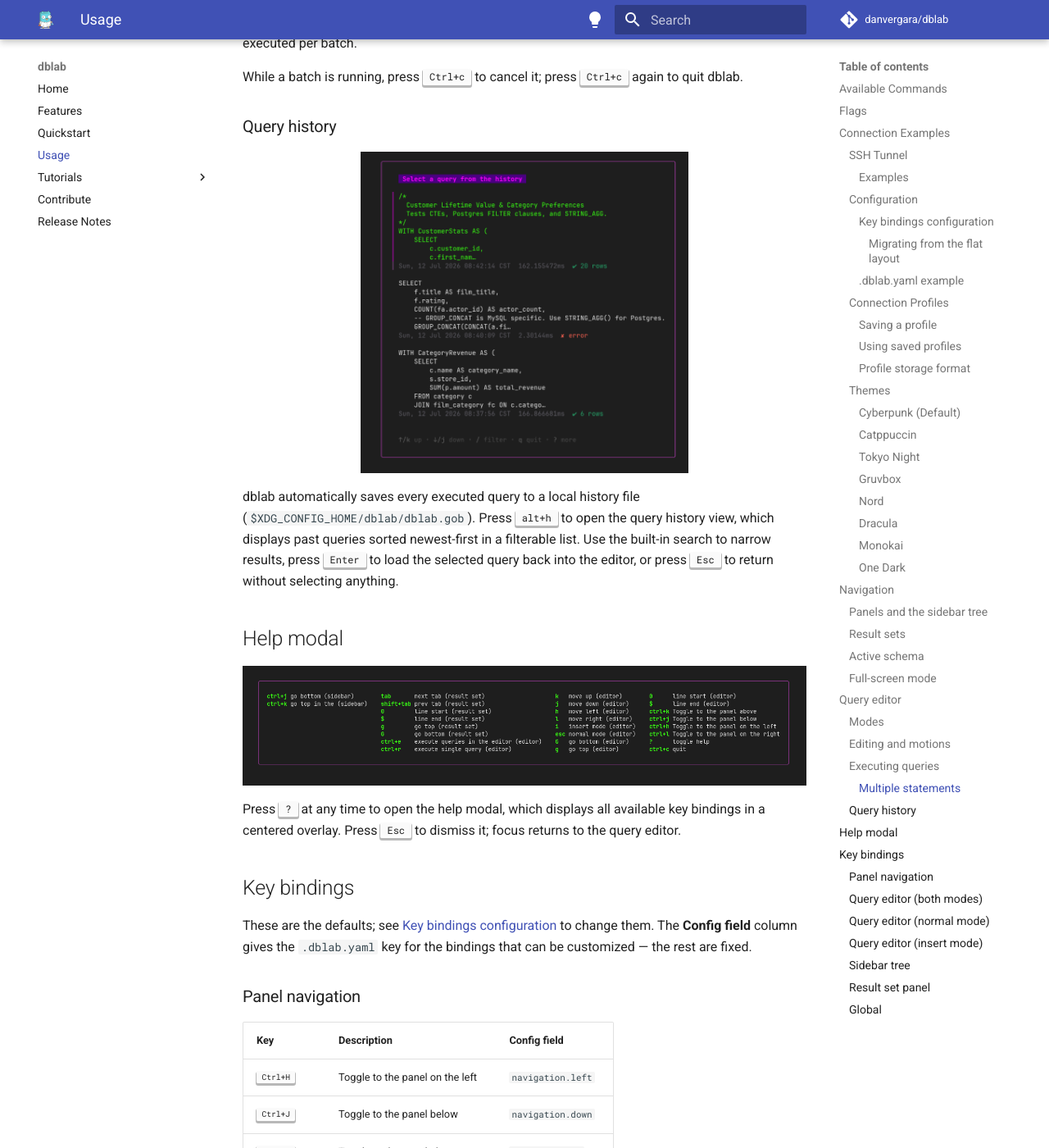
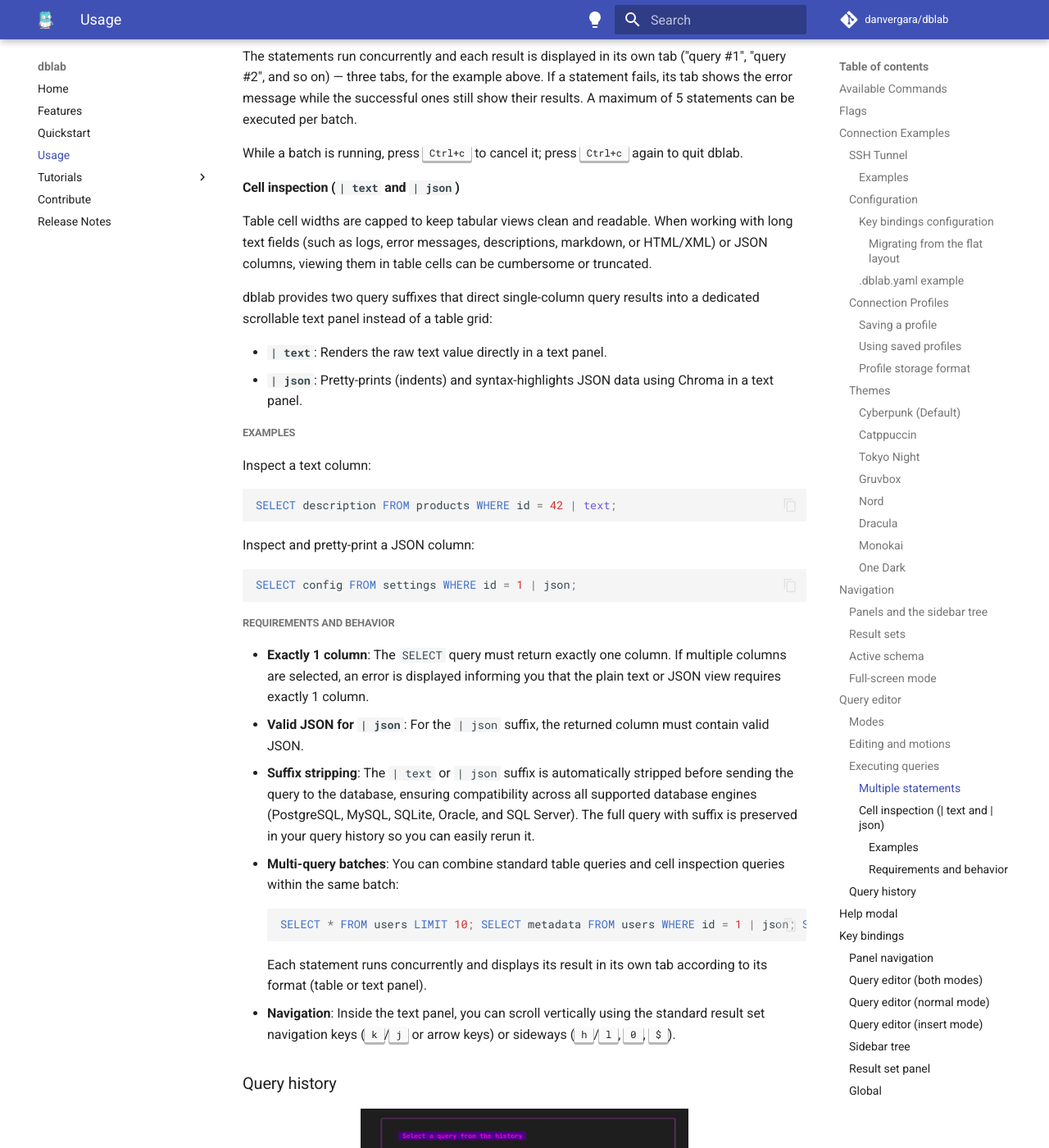
Before and after one commit to danvergara/dblab, an MkDocs documentation site: the page built from docs/usage.md, in a window 1280 px wide and 1400 px high, scrolled down 21923 px. Shown: the whole window at 82% size. Built offline with MkDocs 1.6.1 and Material for MkDocs 9.7.7, drawn with Linux system fonts in a browser that asks for light colours; comment, search, counter and statistics services are not loaded; some of the changed text lies outside the part shown.

Commit message:
feature: adjust table cell width and | text cell inspection feature (#384)
* fix(bubbletui): limit the table cell width

* feat(bubbletui): add a text suffix to inspect cell values in text panels

* docs: update docs

* fix(bubbletea): support suffix variations

````diff
--- a/docs/usage.md
+++ b/docs/usage.md
@@ -563,6 +563,8 @@
 
 Move around a result set with the arrow keys or <kbd>h</kbd>/<kbd>j</kbd>/<kbd>k</kbd>/<kbd>l</kbd>. The selected cell is highlighted so you can see where you are; press <kbd>Enter</kbd> on a cell to copy its content.
 
+Table columns have a bounded width to keep the grid compact and readable. To inspect large multiline text or JSON documents stored in a cell without truncation, run a single-column query ending with the `| text` or `| json` suffix to view it in a scrollable text panel (see [Cell inspection](#cell-inspection-text-and-json)).
+
 !!! note
 
     There are no pagination controls — they proved too slow to page through a table effectively. To work through a large table, write a `SELECT` with explicit `OFFSET` and `LIMIT` instead.
@@ -633,6 +635,41 @@
 The statements run concurrently and each result is displayed in its own tab ("query #1", "query #2", and so on) — three tabs, for the example above. If a statement fails, its tab shows the error message while the successful ones still show their results. A maximum of 5 statements can be executed per batch.
 
 While a batch is running, press <kbd>Ctrl+c</kbd> to cancel it; press <kbd>Ctrl+c</kbd> again to quit dblab.
+
+#### Cell inspection (`| text` and `| json`)
+
+Table cell widths are capped to keep tabular views clean and readable. When working with long text fields (such as logs, error messages, descriptions, markdown, or HTML/XML) or JSON columns, viewing them in table cells can be cumbersome or truncated.
+
+dblab provides two query suffixes that direct single-column query results into a dedicated scrollable text panel instead of a table grid:
+
+- **`| text`**: Renders the raw text value directly in a text panel.
+- **`| json`**: Pretty-prints (indents) and syntax-highlights JSON data using Chroma in a text panel.
+
+##### Examples
+
+Inspect a text column:
+
+```{ .sql .copy }
+SELECT description FROM products WHERE id = 42 | text;
+```
+
+Inspect and pretty-print a JSON column:
+
+```{ .sql .copy }
+SELECT config FROM settings WHERE id = 1 | json;
+```
+
+##### Requirements and behavior
+
+- **Exactly 1 column**: The `SELECT` query must return exactly one column. If multiple columns are selected, an error is displayed informing you that the plain text or JSON view requires exactly 1 column.
+- **Valid JSON for `| json`**: For the `| json` suffix, the returned column must contain valid JSON.
+- **Suffix stripping**: The `| text` or `| json` suffix is automatically stripped before sending the query to the database, ensuring compatibility across all supported database engines (PostgreSQL, MySQL, SQLite, Oracle, and SQL Server). The full query with suffix is preserved in your query history so you can easily rerun it.
+- **Multi-query batches**: You can combine standard table queries and cell inspection queries within the same batch:
+  ```{ .sql .copy }
+  SELECT * FROM users LIMIT 10; SELECT metadata FROM users WHERE id = 1 | json; SELECT bio FROM profiles WHERE id = 1 | text;
+  ```
+  Each statement runs concurrently and displays its result in its own tab according to its format (table or text panel).
+- **Navigation**: Inside the text panel, you can scroll vertically using the standard result set navigation keys (<kbd>k</kbd>/<kbd>j</kbd> or arrow keys) or sideways (<kbd>h</kbd>/<kbd>l</kbd>, <kbd>0</kbd>, <kbd>$</kbd>).
 
 ### Query history
 
````
Also changed, not shown: README.md (+40 -0 lines), docs/features.md (+1 -0 lines), docs/index.md (+1 -0 lines), docs/tutorials/navigation.md (+20 -0 lines), 3 other files.
